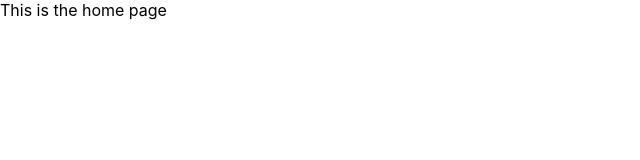
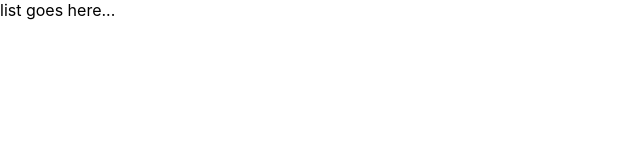
Before and after one commit to zarrr98/to-do-list, a React (Create React App) app: page / in a window 1280 px wide. Shown: the top 160 px of the page, without its empty margins (0-640 px from the left). Built offline with nearby package versions, Linux system fonts and the light colour scheme.

Commit message:
Add a primary todo list page and path

```diff
--- a/src/layout/index.tsx
+++ b/src/layout/index.tsx
@@ -1,15 +1,15 @@
 import React from "react";
 import { BrowserRouter, Link, Route, Routes } from "react-router-dom";
-import Home from "../pages/Home/Home";
 import Main from "../pages/Main/Main";
 import NotFound from "../pages/NotFound/NotFound";
+import TodoList from "../pages/TodoList/TodoList";
 
 export default () => {
   return (
     <BrowserRouter>
       <Routes>
         <Route path="/" element={<Main />}>
-          <Route path="/" element={<Home />} />
+          <Route path="/" element={<TodoList />} />
         </Route>
 
         <Route path="*" element={<NotFound />} />
--- a/src/pages/Home/Home.tsx
+++ /dev/null
@@ -1,7 +0,0 @@
-import React from "react";
-
-const Home = () => {
-  return <div>This is the home page</div>;
-};
-
-export default Home;
--- /dev/null
+++ b/src/pages/TodoList/TodoList.tsx
@@ -0,0 +1,7 @@
+import React from "react";
+
+const TodoList = () => {
+  return <div>list goes here...</div>;
+};
+
+export default TodoList;
```
